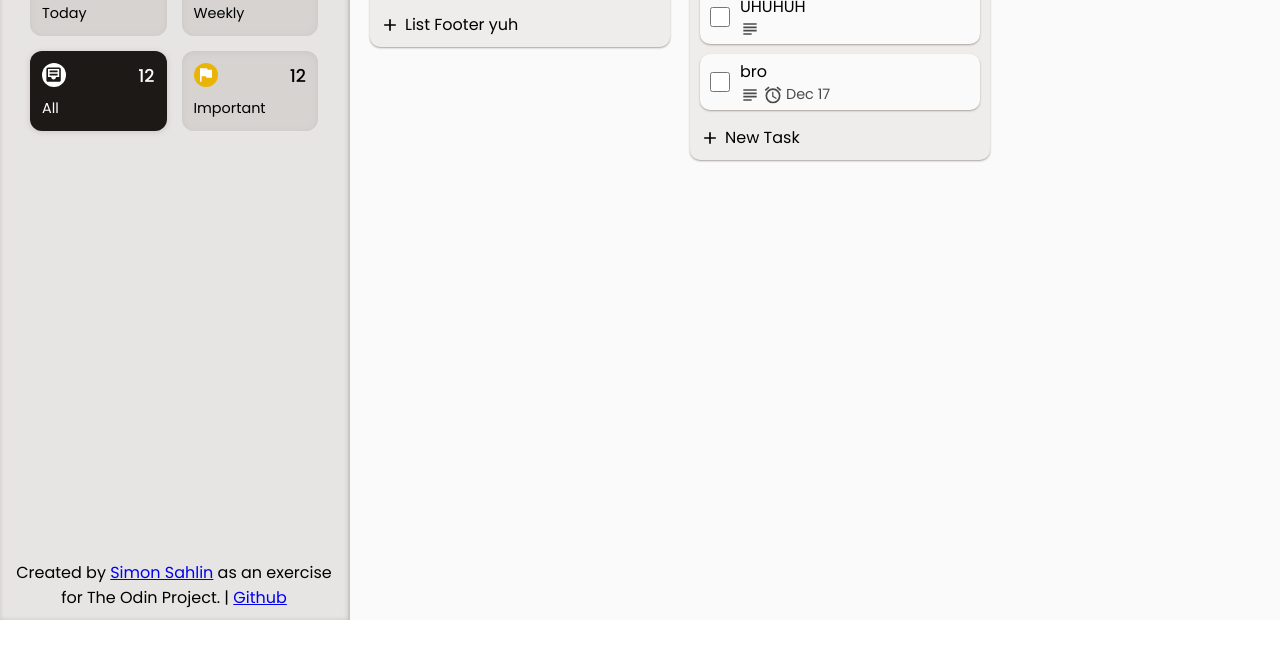
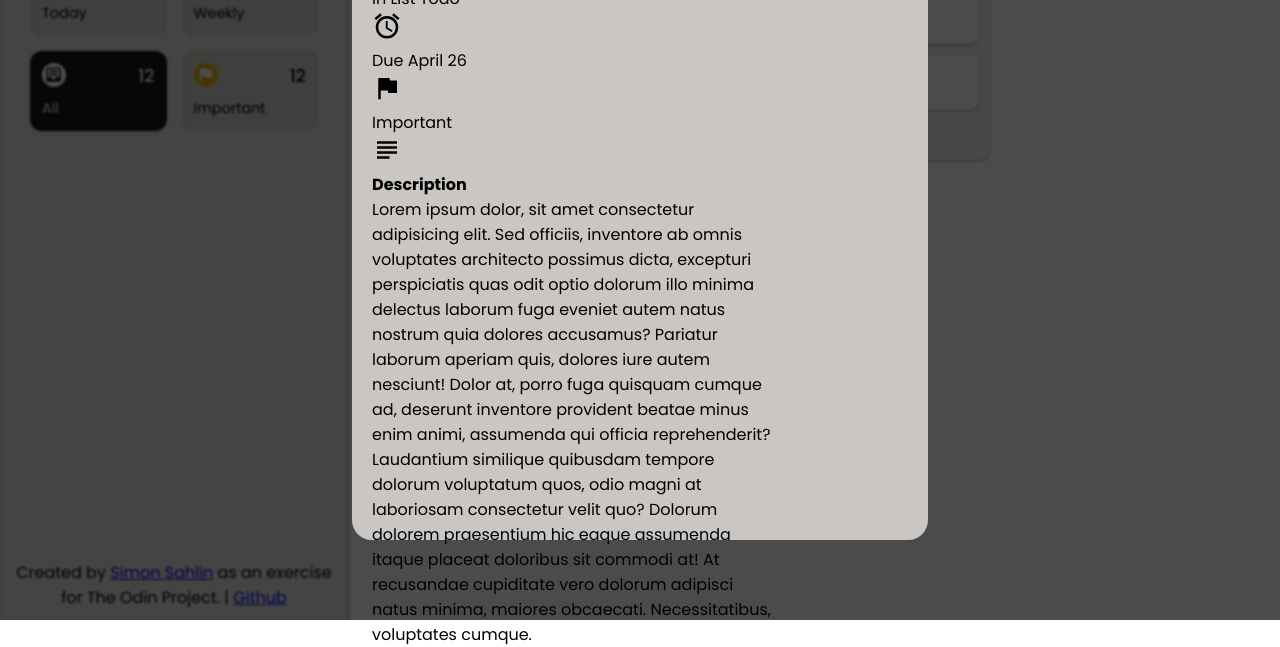
Before and after one commit to Simon-Sahlin/Todo-List-Demo, a website built with webpack: page src/index.html in a window 1280 px wide. Shown: the part 180-827 px from the top of the page. Before the commit the page ends 800 px from the top, so only its background shows below. Built offline with nearby package versions, Linux system fonts and the light colour scheme; a web font is replaced by a local one.

Commit message:
First draft of task popup

```diff
--- a/src/index.html
+++ b/src/index.html
@@ -108,5 +108,45 @@
             </div>
         </div>
     </div>
+
+    <div id="taskPopup">
+        <div>
+            <div id="taskPopupContent">
+                <div>
+                    <div>
+                        <svg xmlns="http://www.w3.org/2000/svg" viewBox="0 0 24 24"><title>inbox-multiple</title><path fill="currentColor" d="M19,8V5H5V8H9A3,3 0 0,0 12,11A3,3 0 0,0 15,8H19M19,3A2,2 0 0,1 21,5V12A2,2 0 0,1 19,14H5A2,2 0 0,1 3,12V5A2,2 0 0,1 5,3H19M3,15H9A3,3 0 0,0 12,18A3,3 0 0,0 15,15H21V19A2,2 0 0,1 19,21H5A2,2 0 0,1 3,19V15Z" /></svg>
+                    </div>
+                    <div>
+                        <h3>Title</h3>
+                        <p>In List Todo</p>
+                        <div>
+                            <div>
+                                <svg xmlns="http://www.w3.org/2000/svg" viewBox="0 0 24 24"><title>alarm</title><path fill="currentColor" d="M12,20A7,7 0 0,1 5,13A7,7 0 0,1 12,6A7,7 0 0,1 19,13A7,7 0 0,1 12,20M12,4A9,9 0 0,0 3,13A9,9 0 0,0 12,22A9,9 0 0,0 21,13A9,9 0 0,0 12,4M12.5,8H11V14L15.75,16.85L16.5,15.62L12.5,13.25V8M7.88,3.39L6.6,1.86L2,5.71L3.29,7.24L7.88,3.39M22,5.72L17.4,1.86L16.11,3.39L20.71,7.25L22,5.72Z" /></svg>
+                                <p>Due April 26</p>
+                            </div>
+                            <div>
+                                <svg xmlns="http://www.w3.org/2000/svg" viewBox="0 0 24 24"><title>flag</title><path fill="currentColor" d="M14.4,6L14,4H5V21H7V14H12.6L13,16H20V6H14.4Z" /></svg>
+                                <p>Important</p>
+                            </div>
+                        </div>
+                    </div>
+                </div>
+                <div>
+                    <div>
+                        <svg xmlns="http://www.w3.org/2000/svg" viewBox="0 0 24 24"><title>text-long</title><path fill="currentColor" d="M4,5H20V7H4V5M4,9H20V11H4V9M4,13H20V15H4V13M4,17H14V19H4V17Z" /></svg>
+                    </div>
+                    <div>
+                        <h4>Description</h4>
+                        <div>
+                            <p>Lorem ipsum dolor, sit amet consectetur adipisicing elit. Sed officiis, inventore ab omnis voluptates architecto possimus dicta, excepturi perspiciatis quas odit optio dolorum illo minima delectus laborum fuga eveniet autem natus nostrum quia dolores accusamus? Pariatur laborum aperiam quis, dolores iure autem nesciunt! Dolor at, porro fuga quisquam cumque ad, deserunt inventore provident beatae minus enim animi, assumenda qui officia reprehenderit? Laudantium similique quibusdam tempore dolorum voluptatum quos, odio magni at laboriosam consectetur velit quo? Dolorum dolorem praesentium hic eaque assumenda itaque placeat doloribus sit commodi at! At recusandae cupiditate vero dolorum adipisci natus minima, maiores obcaecati. Necessitatibus, voluptates cumque.</p>
+                        </div>
+                    </div>
+                </div>
+            </div>
+            <div id="taskPopupOptions">Options</div>
+        </div>
+    </div>
 </body>
 </html>
+
+<!-- fill="currentColor" -->
--- a/src/style.css
+++ b/src/style.css
@@ -379,3 +379,33 @@ footer{
 .footerForm.hidden, .listFooter.hidden{
     display: none;
 }
+
+/* -------------------------------------------------------------------------- */
+/*                                   POPUPS                                   */
+/* -------------------------------------------------------------------------- */
+
+#taskPopup{
+    position: absolute;
+    background-color: rgba(0,0,0,0.7);
+    backdrop-filter: blur(1px);
+    top: 0;
+    width: 100vw;
+    height: 100vh;
+    display: flex;
+    align-items: center;
+    justify-content: center;
+}
+
+#taskPopup > div{
+    width: 45vw;
+    height: 80vh;
+    background-color: var(--stone300);
+    border-radius: 20px;
+    display: grid;
+    grid-template-columns: 3fr 1fr;
+    padding: 20px;
+}
+
+#taskPopupContent svg{
+    height: 30px;
+}
```
